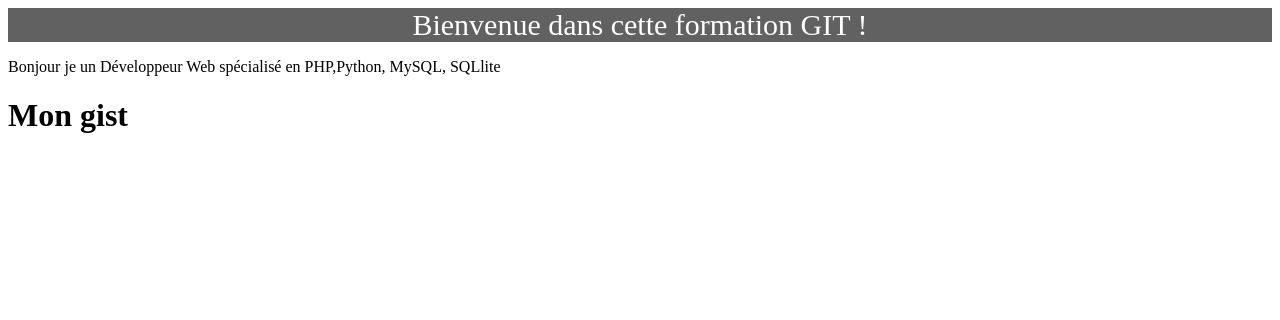
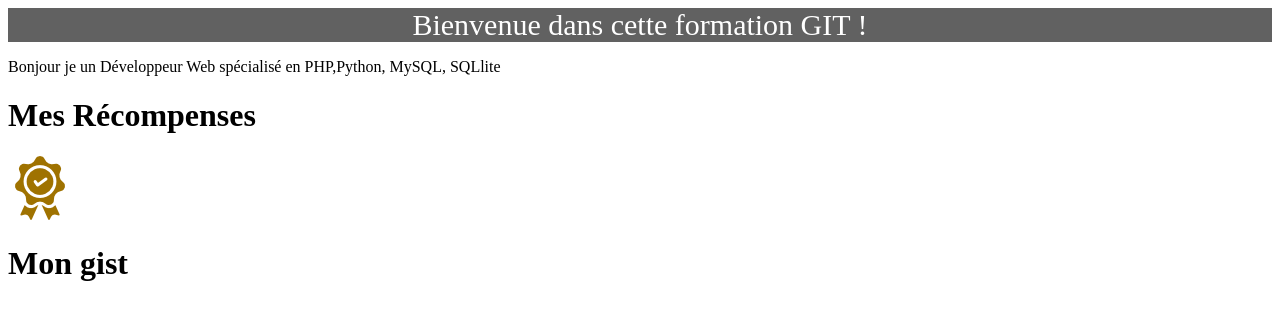
Before and after one commit to Danweson/mon_site_web, a plain HTML site: page hello.html in a window 1280 px wide. Drawn offline with Linux system fonts and the light colour scheme.

Commit message:
#2 Ajouter médaille de bronze

```diff
--- a/hello.html
+++ b/hello.html
@@ -22,6 +22,12 @@
 			<p>Bonjour je un Développeur Web spécialisé en PHP,Python, MySQL, SQLlite</p>
 		</div>
 
+		<!-- TITRE -->
+		<h1>Mes Récompenses</h1>
+
+		<div>
+			<p><img src="images/medal_bronze.png"></script></p>
+		</div>
 
 		<!-- TITRE -->
 		<h1>Mon gist</h1>
```
Also changed, not shown: images/medal_bronze.png (added), images/medal_gold.png (added), images/medal_silver.png (added).
